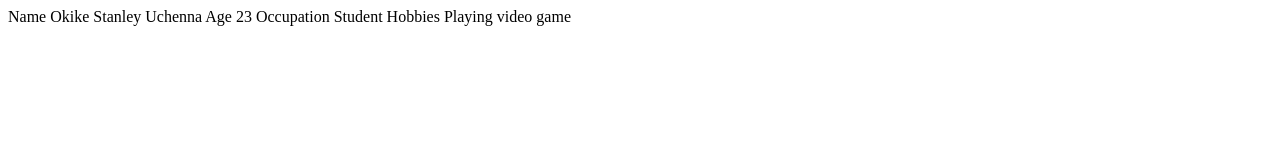
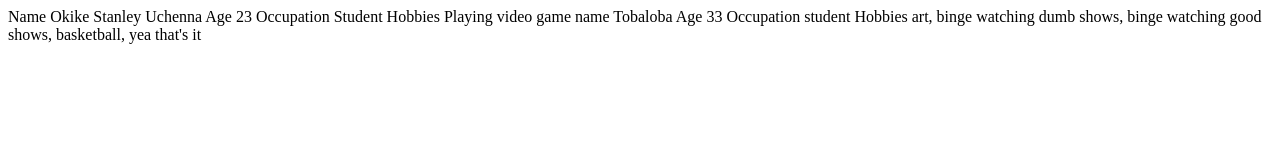
Before and after one commit to toba124/fluffy-giggle, a plain HTML site: page Index.html in a window 1280 px wide. Drawn offline with Linux system fonts and the light colour scheme.

Commit message:
bald headed frog

```diff
--- a/Index.html
+++ b/Index.html
@@ -21,7 +21,17 @@
   Hobbies
   Playing video game
 
+  name
+  Tobaloba
 
+  Age
+  33
+
+  Occupation
+  student
+
+  Hobbies
+  art, binge watching dumb shows, binge watching good shows, basketball, yea that's it
 </body>
 
 </html>
```
